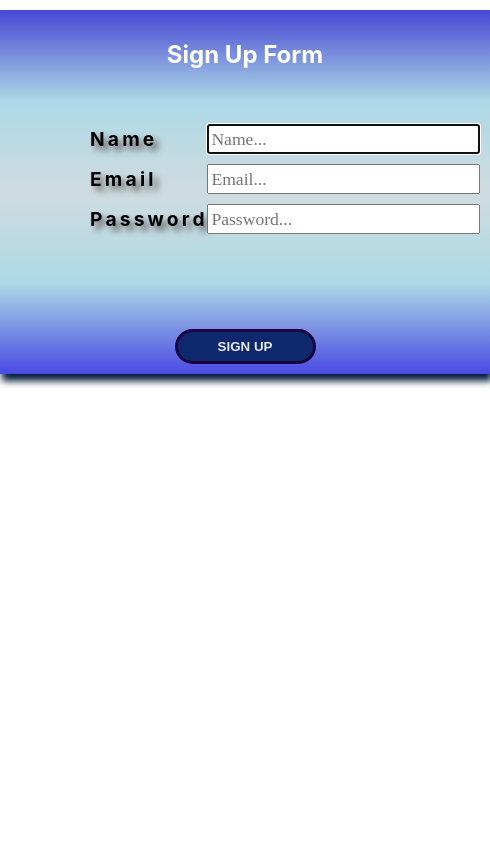
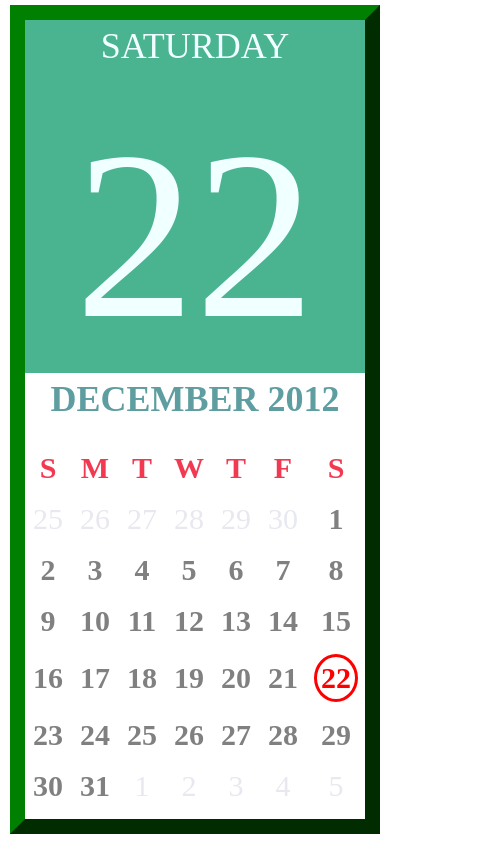
Before and after one commit to dmitriyPruss/reactAppStart, a React (Create React App) app: page / in a window 390 px wide. Shown: the whole page, 490 px wide, since content can reach past the window. Built offline with nearby package versions, Linux system fonts and the light colour scheme.

Commit message:
14 commit

```diff
--- a/src/App.js
+++ b/src/App.js
@@ -2,13 +2,13 @@ import logo from './logo.svg';
 import './App.css';
 import React, { Component } from 'react';
 // import UsersListHW from './components/UsersListHW';
-import SignUp  from './components/SignUp';
-// import Calendar from './components/Calendar';
+// import SignUp  from './components/SignUp';
+import Calendar from './components/Calendar';
 
 function App() {
   return (
-    <SignUp />
-    // <Calendar />
+    // <SignUp />
+    <Calendar />
     // <UsersListHW />
   );
 };
--- a/src/components/Calendar/Calendar.module.scss
+++ b/src/components/Calendar/Calendar.module.scss
@@ -1,5 +1,6 @@
-@import  './../sassPartials/vars';
-@import  './../sassPartials/inherit';
+@import  './sassPartials/vars';
+@import  './sassPartials/inherits';
+@import  './sassPartials/mixins';
 
 * {
     box-sizing: border-box;
@@ -10,9 +11,15 @@
     display: flex;
     border: 15px outset green;
     width: 95%;
-    height: 70vh;
-    min-width: 545px;
+    height: 100%;
+    min-width: 360px;
     margin: $marginTop auto 0;
+
+    @media screen and (max-width:790px) {
+        display: flex;
+        flex-direction: column;
+        margin: 5px auto 0;
+    }
 }
 
 .dayContainer {
@@ -27,8 +34,11 @@
 
     .dayOfMonth {
         margin-top: $marginTop;
-        font-size: $fontSize * 9;
-        height: 60%;
+        font-size: $fontSize * 8;
+    }
+
+    @media screen and (max-width:790px) {
+        @include mediaInclude(100%, 5px);
     }
 }
 
@@ -36,6 +46,10 @@
     @extend %flex-settings;
     font-size: $fontSize;
     width: 50%;
+
+    @media screen and (max-width:790px) {
+        @include mediaInclude(100%, 5px);
+    }
 }
 
 .calendarTable {
@@ -43,9 +57,9 @@
     border-spacing: 20px;
     text-align: center;
 
-    @media screen and (max-width:750px) {
-        width: 95%;
-        border-spacing: 3px;
+    @media screen and (max-width:790px) {
+        width: 75%;
+        border-spacing: 15px;
     }
 }
 
--- a/src/components/Calendar/index.jsx
+++ b/src/components/Calendar/index.jsx
@@ -8,7 +8,7 @@ class Calendar extends Component {
     super(props);
 
     this.state = {
-      date: new Date(),
+      date: new Date(2012, 11, 22),
     };
   }
 
--- /dev/null
+++ b/src/components/Calendar/sassPartials/_mixins.scss
@@ -0,0 +1,4 @@
+@mixin mediaInclude($width, $paddingTop) {
+    width: $width;
+    padding-top: $paddingTop;
+}
```
Also changed, not shown: src/components/Calendar/sassPartials/_inherits.scss (line endings or trailing spaces), src/components/Calendar/sassPartials/_vars.scss (renamed from src/components/sassPartials/_vars.scss).
